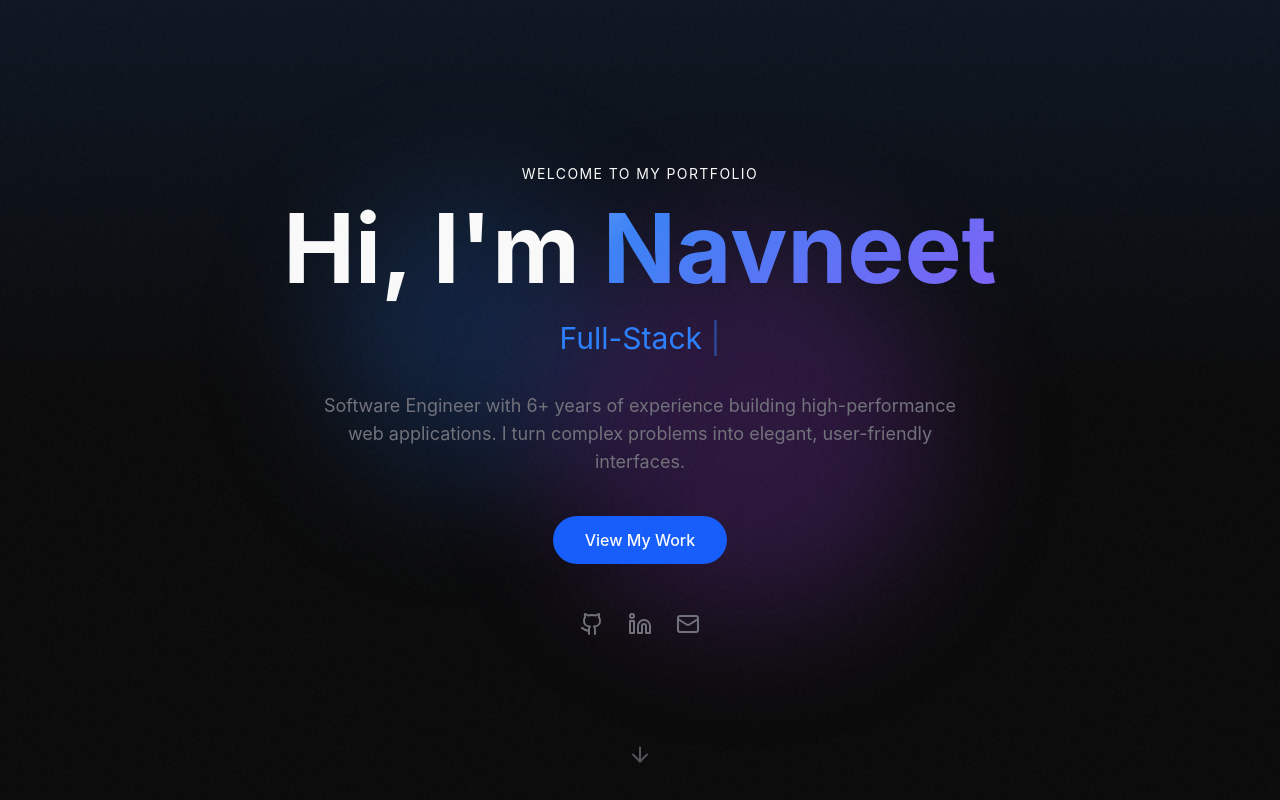
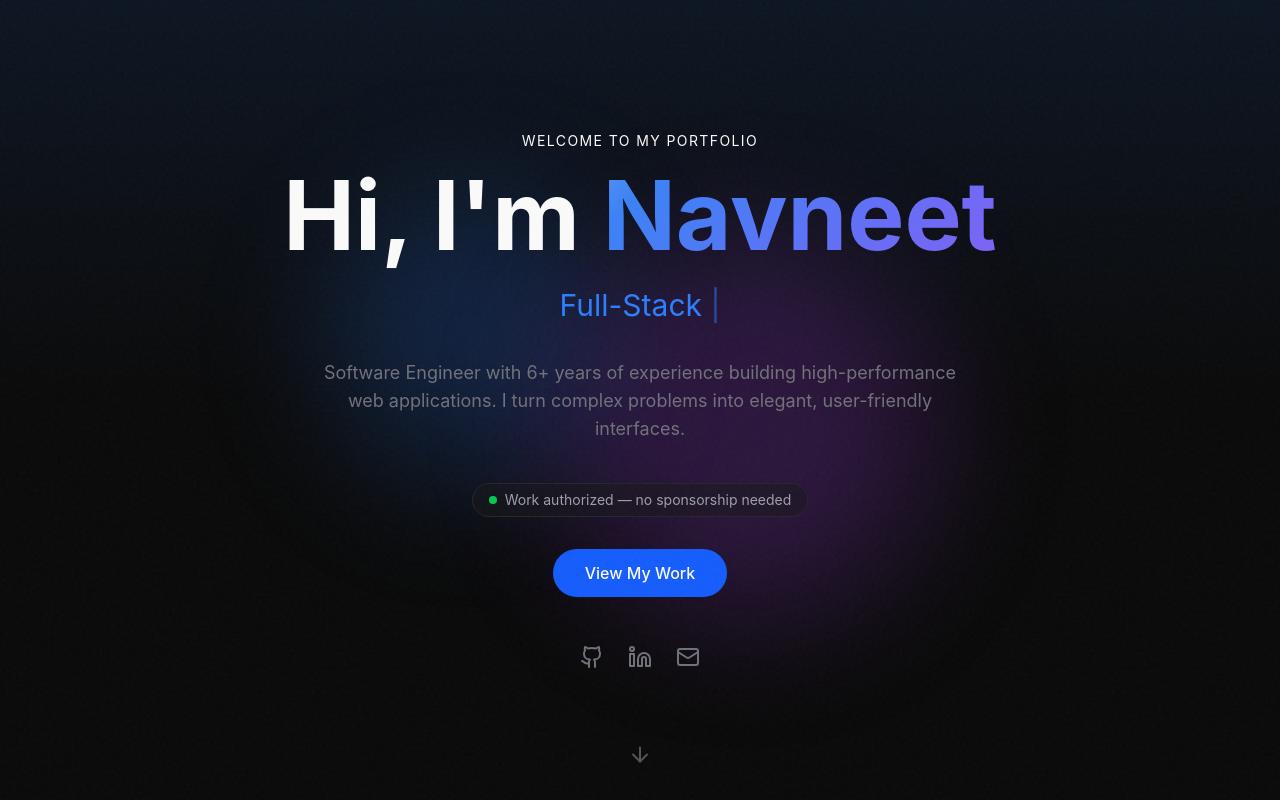
Before and after one commit to navneetjoshi223/my-portfolio, a Next.js app: page / in a window 1280 px wide. Shown: the top 800 px of the page. Built offline with nearby package versions, Linux system fonts and the light colour scheme.

Commit message:
Add work authorization badge to Hero section

```diff
--- a/src/components/About.tsx
+++ b/src/components/About.tsx
@@ -81,7 +81,6 @@ export default function About() {
               <p className="text-zinc-500 text-sm mb-1">LOCATION</p>
               <p className="text-xl font-semibold">Boston, MA</p>
               <p className="text-zinc-500 text-sm">Open to relocation</p>
-              <p className="text-zinc-500 text-sm">Work authorized — no sponsorship needed</p>
             </div>
           </motion.div>
 
--- a/src/components/Hero.tsx
+++ b/src/components/Hero.tsx
@@ -112,6 +112,17 @@ export default function Hero() {
           {personalInfo.bio}
         </motion.p>
 
+        {/* Work authorization badge */}
+        <motion.div
+          initial={{ opacity: 0, y: 20 }}
+          animate={{ opacity: 1, y: 0 }}
+          transition={{ duration: 0.5, delay: 0.35 }}
+          className="inline-flex items-center gap-2 px-4 py-1.5 mb-8 rounded-full border border-zinc-800 bg-zinc-900/50 text-sm text-zinc-400"
+        >
+          <span className="w-2 h-2 rounded-full bg-green-500" />
+          Work authorized — no sponsorship needed
+        </motion.div>
+
         {/* CTA Buttons */}
         <motion.div
           initial={{ opacity: 0, y: 20 }}
```
